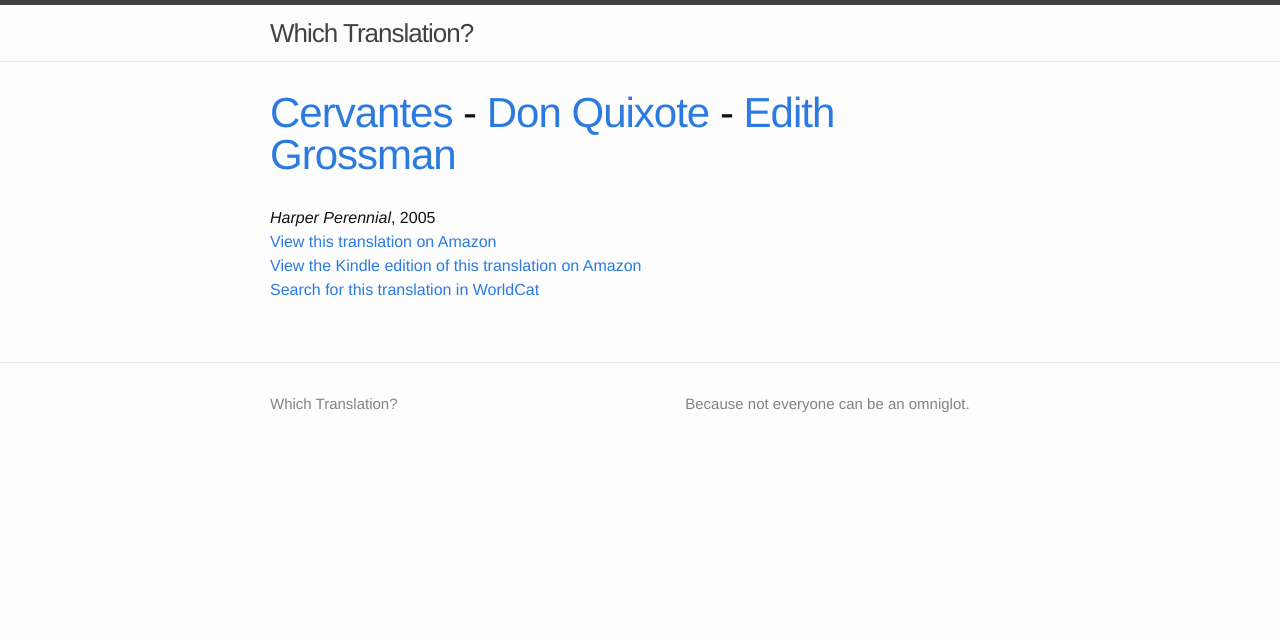
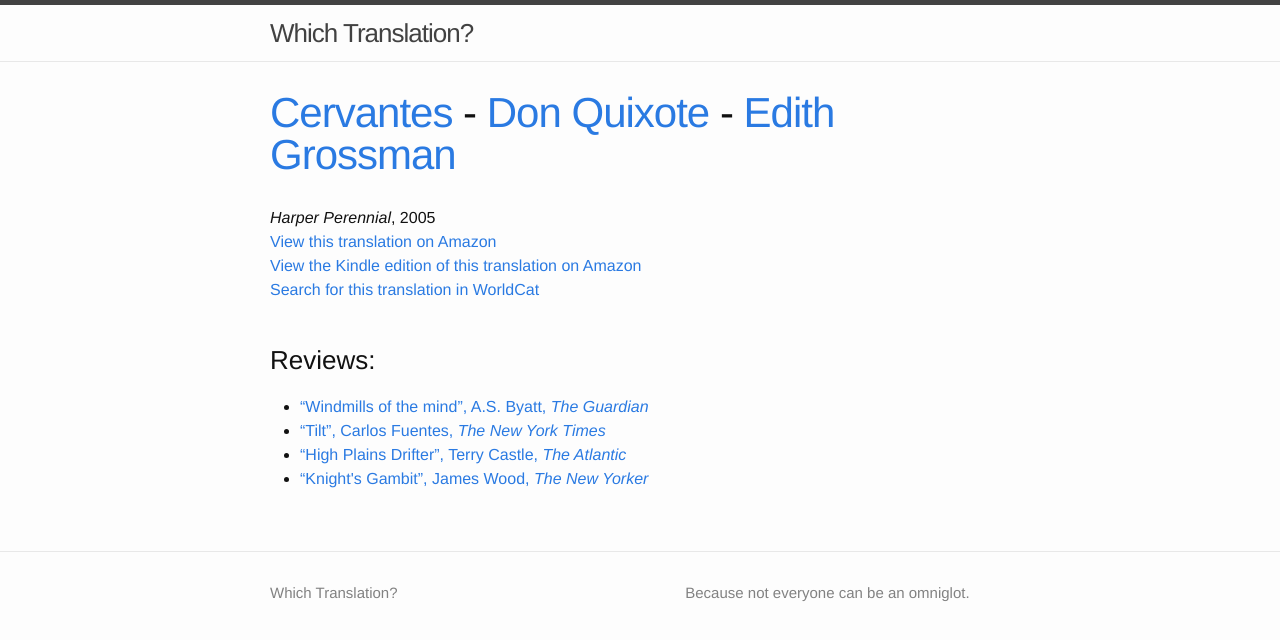
Before and after one commit to whichtranslation/whichtranslation, a Jekyll site: the page built from _authors/cervantes/don-quixote/edith-grossman.md, in a window 1280 px wide. Shown: the top 640 px of the page. Built offline with Jekyll 4.4.1, drawn with Linux system fonts in a browser that asks for light colours; a script that is not in the unit is left out.

Commit message:
Add reviews for Grossman

```diff
--- a/_authors/cervantes/don-quixote/edith-grossman.md
+++ b/_authors/cervantes/don-quixote/edith-grossman.md
@@ -11,4 +11,21 @@
     asin: "0060934344"
     kindle_asin: "B001R1LCKS"
     isbn: "978-0060934347"
+reviews:
+  - title: "Windmills of the mind"
+    url: "https://www.theguardian.com/books/2004/jan/24/classics.asbyatt"
+    author: "A.S. Byatt"
+    venue: The Guardian
+  - title: Tilt
+    url: "http://www.nytimes.com/2003/11/02/books/tilt.html?pagewanted=all"
+    author: "Carlos Fuentes"
+    venue: The New York Times
+  - title: High Plains Drifter
+    url: "http://www.theatlantic.com/magazine/archive/2004/01/high-plains-drifter/302858/"
+    author: Terry Castle
+    venue: The Atlantic
+  - title: "Knight's Gambit"
+    url: "http://www.newyorker.com/magazine/2003/12/22/knights-gambit"
+    author: James Wood
+    venue: The New Yorker
 ---
```
